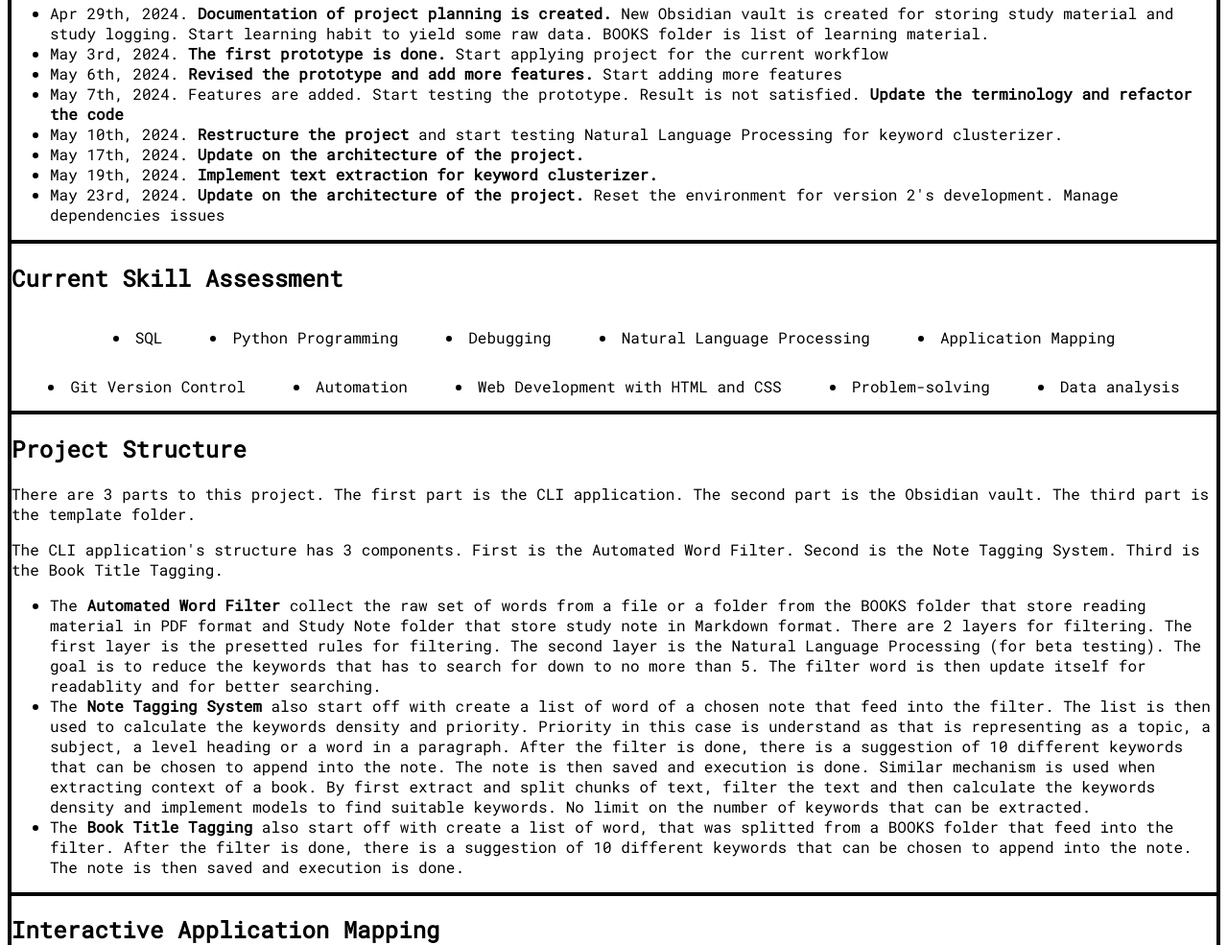
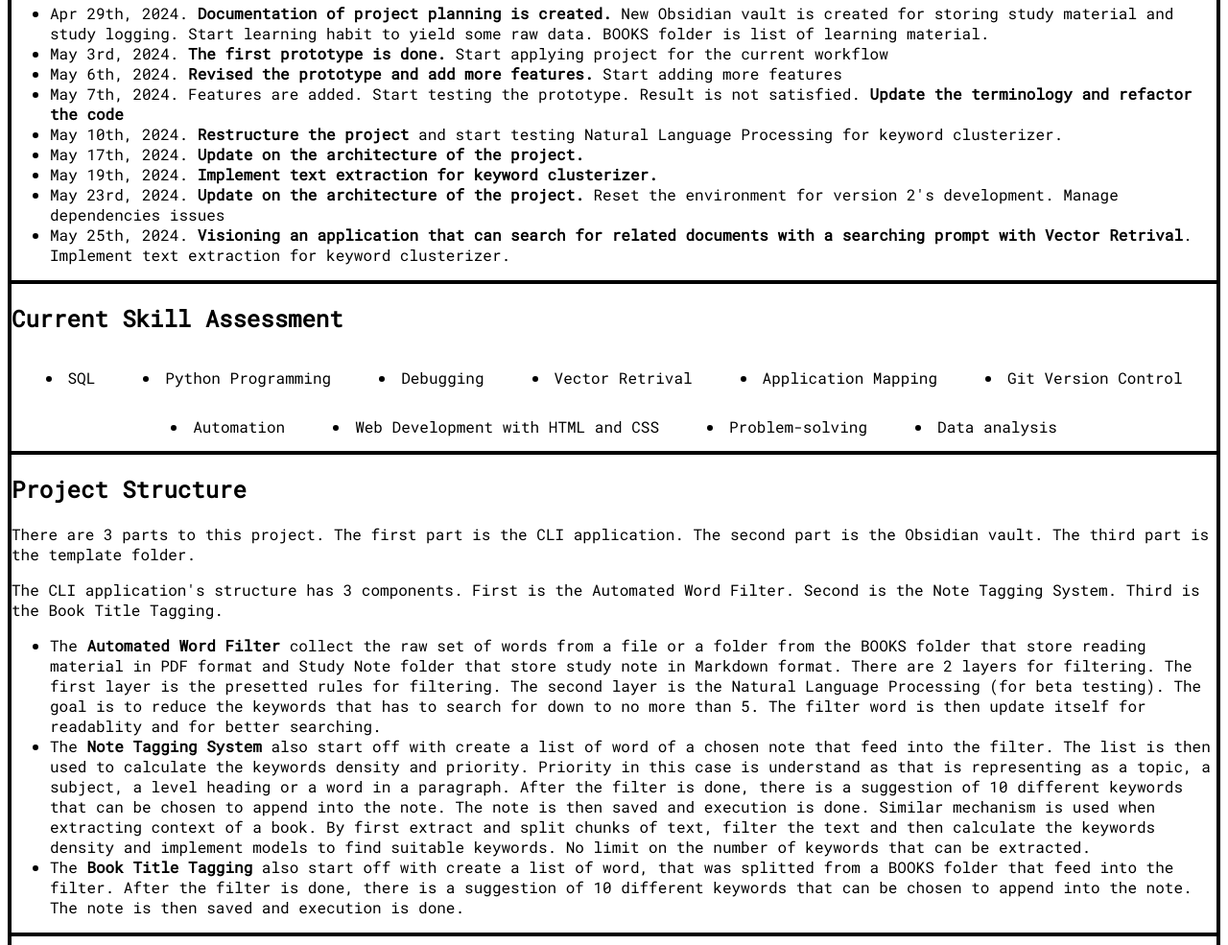
Before and after one commit to dangtom700/StudyApp_V2_May18_2024, a plain HTML site: page doc/interactive.html in a window 1280 px wide. Shown: the part 2129-3114 px from the top of the page at 96% size. Drawn offline with Linux system fonts and the light colour scheme.

Commit message:
update interactive documentation as main doc

```diff
--- a/doc/interactive.html
+++ b/doc/interactive.html
@@ -99,6 +99,7 @@
         <li>May 17th, 2024. <strong>Update on the architecture of the project.</strong></li>
         <li>May 19th, 2024. <strong>Implement text extraction for keyword clusterizer.</strong></li>
         <li>May 23rd, 2024. <strong>Update on the architecture of the project.</strong> Reset the environment for version 2's development. Manage dependencies issues</li>
+        <li>May 25th, 2024. <strong>Visioning an application that can search for related documents with a searching prompt with Vector Retrival</strong>. Implement text extraction for keyword clusterizer.</li>
     </ul>
 </div>
 <div class="SkillAssessment">
@@ -107,7 +108,7 @@
         <li>SQL</li>
         <li>Python Programming</li>
         <li>Debugging</li>
-        <li>Natural Language Processing</li>
+        <li>Vector Retrival</li>
         <li>Application Mapping</li>
         <li>Git Version Control</li>
         <li>Automation</li>
@@ -141,7 +142,7 @@
 </div>
 <div class = "Figma">
         <h2>Interactive Application Mapping</h2>
-        <iframe style="border: 1px solid rgba(189, 212, 18, 0.5);"
+        <iframe style="border: 1px solid rgb(0, 0, 0);"
         width="100%" height="600"
         src="https://www.figma.com/embed?embed_host=share&url=https%3A%2F%2Fwww.figma.com%2Fboard%2F2t8iiGnpg0lOEtNSdyTOQr%2FStudy-Assistance%3Fnode-id%3D0%253A1%26t%3D0bfndQhaixxBi9YP-1"
         allowfullscreen></iframe>
```
